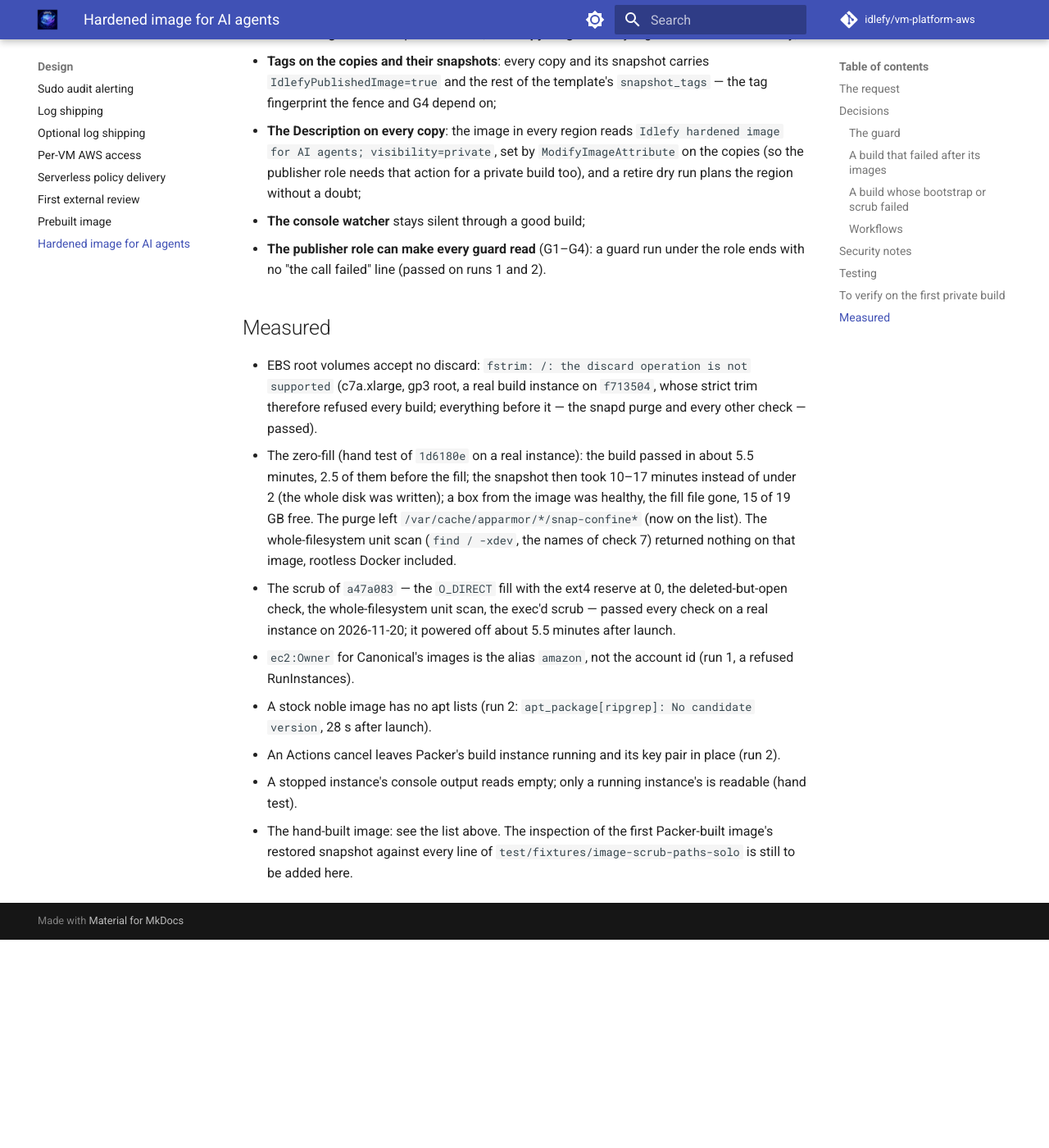
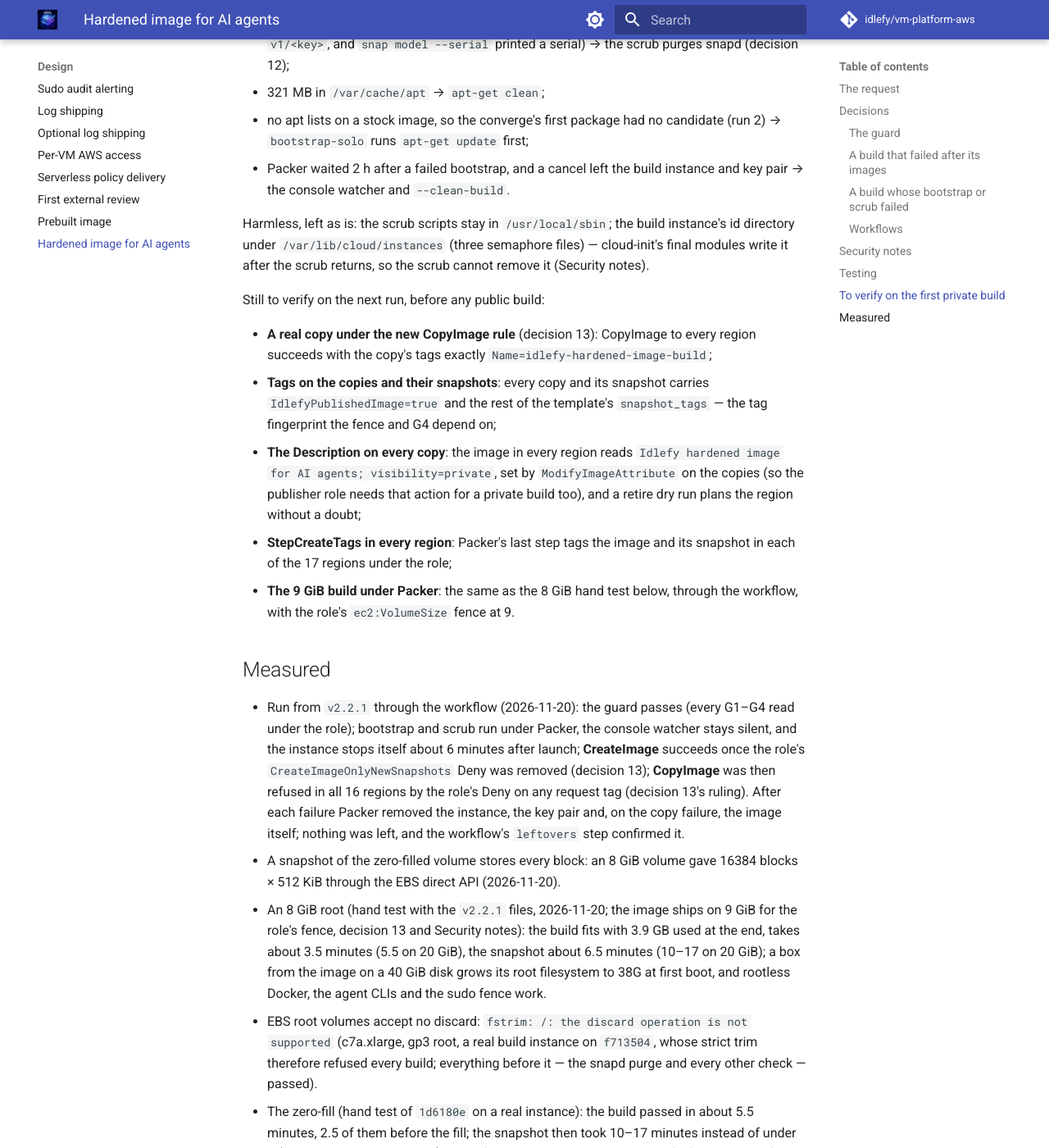
Before and after one commit to idlefy/vm-platform-aws, an MkDocs documentation site: the page built from docs/design/hardened-image.md, in a window 1280 px wide and 1400 px high, scrolled down 19165 px. Shown: the whole window at 82% size. Built offline with MkDocs 1.6.1 and Material for MkDocs 9.7.7, drawn with Linux system fonts in a browser that asks for light colours; comment, search, counter and statistics services are not loaded; before the commit the page ends 20311 px from its top, so only the background shows below that; some of the changed text lies outside the part shown.

Commit message:
docs(hardened): first workflow run, CopyImage tag ruling, 9 GiB volume; changelog 2.2.2

````diff
--- a/docs/design/hardened-image.md
+++ b/docs/design/hardened-image.md
@@ -4,10 +4,12 @@
 > build has been inspected, before the first public one.
 
 **Date:** 2026-11-20
-**Status:** implemented; the first Packer-built private image is pending
-(`v2.2.1` fixes what the first two runs and a hand-built image found)
+**Status:** implemented; a run from `v2.2.1` built and registered the image
+and was then refused at CopyImage (fixed in the publisher role, not yet
+proven by a real copy); `v2.2.2` builds on a 9 GiB root volume
 **Ships as:** `v2.2.0`, with the cookbook it converges at `base-2.2.0`;
-`v2.2.1` changes the build only (the cookbook stays `base-2.2.0`).
+`v2.2.1` and `v2.2.2` change the build only (the cookbook stays
+`base-2.2.0`).
 
 | Need | Where |
 |---|---|
@@ -226,7 +228,7 @@ reaches it only through what the customer's own account does to the instance
       "platform_sha": "<40 hex>",
       "platform_tag": "vX.Y.Z",
       "public": true,
-      "root_volume_gib": 20
+      "root_volume_gib": 9
     }
     ```
 
@@ -392,6 +394,26 @@ reaches it only through what the customer's own account does to the instance
     nor removed, and the watcher's instance is the one Packer names, so it
     needs no describe at all.
 
+    **CreateImage** (measured 2026-11-20, run from `v2.2.1`): the role had a
+    Deny on `CreateImage` when the request names an existing snapshot
+    (`CreateImageOnlyNewSnapshots`). EC2 fills `ec2:SnapshotID` for the
+    snapshot an ordinary CreateImage creates, so that Deny refused every
+    image; it was removed.
+
+    **CopyImage — owner ruling 2026-11-20.** The role denied any request tag
+    on a copy. With `CopyImageTags=true` EC2 presents the source image's
+    tags as request tags (`aws:TagKeys` is set), so every copy was refused,
+    in all 16 regions (measured). The role now allows a copy only when its
+    tags are exactly `Name=idlefy-hardened-image-build`: Deny unless
+    `aws:RequestTag/Name` equals that value, and Deny any other tag key.
+    **What this gives up:** a run that already controls the role could copy
+    another unencrypted private image of the publisher account under the
+    build's name and publish it. The guard's G4 refuses to publish while
+    such an image exists (any self-owned image or snapshot that is
+    unencrypted and not fenced). A dedicated publishing account, holding
+    nothing but this image, was the alternative and was not chosen. Applied
+    in the role; **not yet proven by a real copy**.
+
 14. **How the release gets created.** `make release TAG=vX.Y.Z` cuts and the
     owner pushes only the git **tag**; nothing in this repository creates a
     GitHub release. The release flow is: push the tag, then create the
@@ -420,7 +442,9 @@ not the first, and a denied or unreadable read is a failure, never a pass.
 
 G4 exists because the publisher role can copy images inside the account, and
 an unencrypted private disk is the only thing a compromised run could make
-public. While none exists, nothing can leak.
+public. While none exists, nothing can leak. The CopyImage rule of decision
+13 (a copy's tags must be exactly the build's `Name`) leans on this: it does
+not stop a copy of another such image, G4 does.
 
 G2's block-public-access check follows `HARDENED_PUBLIC` (the publish job
 passes the build's value; unset means `true`, anything but `true`/`false` is
@@ -721,13 +745,23 @@ trailing comment. No input or ref name is interpolated into a `run:` script.
       (nothing left to delete; it rewrites `/etc/machine-id`), its no-op
       `fstrim`, and what shutdown and cloud-init's final modules write
       (written, not freed — for example the instance-id directory below).
-  - The cost, measured by hand on `1d6180e` (a real build instance, not yet
-    a Packer build): the build took about 5.5 minutes, 2.5 of them before
-    the fill — about **3 minutes more**; **taking the snapshot** afterwards
-    took **10–17 minutes instead of under 2**, because the whole disk had
-    been written. A box from that image was healthy, with the fill file gone
-    and 15 of 19 GB free. The snapshot's storage growth (roughly 16 GB more
-    per region for the 20 GB root) is still an estimate.
+  - The cost: a snapshot of the zero-filled volume stores **every block**
+    (measured 2026-11-20 through the EBS direct API: an 8 GiB volume gave
+    16384 blocks × 512 KiB), so the stored size is the whole volume, in
+    each of the 17 regions. That is why the image is built on a small root
+    volume (owner decision 2026-11-20; it was 20). Measured by hand on
+    **8 GiB** with the `v2.2.1` files: the build fits (3.9 GB used at the
+    end), takes about 3.5 minutes instead of 5.5, and the snapshot about 6.5
+    minutes instead of 10–17; a box launched from that image on a 40 GiB
+    disk grows its root filesystem to 38G at first boot, and rootless
+    Docker, the agent CLIs and the sudo fence work. **9 GiB** was chosen,
+    not 8: the publisher role's fence for tagging copied snapshots uses
+    `ec2:VolumeSize` as one of its discriminators, and 8 GiB is the default
+    root size of stock Ubuntu images, so 8 would match ordinary snapshots;
+    9 is unusual and stores about 12 % more than 8. The role's
+    `ec2:VolumeSize` fence is 9 (`hardened_volume_gib` in idlefy/infra
+    `terraform/aws/account/github_hardened_image.tf`; it changes with
+    `VOLUME_GIB` in the driver).
 - **The build instance's id directory.** `/var/lib/cloud/instances/<id>`
   (three semaphore files) stays in the image: cloud-init's final modules write
   it after the scrub returns. It names a terminated instance and nothing
@@ -815,6 +849,10 @@ trailing comment. No input or ref name is interpolated into a `run:` script.
 
 ## To verify on the first private build
 
+Status 2026-11-20: a run from `v2.2.1` built the image and registered it,
+then was refused at CopyImage (decision 13). What it proved moved to
+"Measured" below; what is left is at the end of this section.
+
 Status after the first two runs and one hand-built image (2026-11-20). The
 hand test rendered the same user data (with `apt-get update`), launched it by
 hand in the publisher account, made a private image from the stopped
@@ -855,25 +893,11 @@ instance's id directory under `/var/lib/cloud/instances` (three semaphore
 files) — cloud-init's final modules write it after the scrub returns, so the
 scrub cannot remove it (Security notes).
 
-Still to verify on the first Packer-built private image, before any public
-build — none of it was exercised by hand:
+Still to verify on the next run, before any public build:
 
-- **snapd is gone** from the image: no `snapd` package, no
-  `/var/lib/snapd`, no `snap` command, and nothing else the purge removed
-  matters (read the purge's package list on the console);
-- **The zero-fill as changed after the hand test** (`O_DIRECT`, the ext4
-  reserve at 0, the 1 MiB free-space bound, the fsync) passes on a real
-  instance: both passes end on "No space left on device", the free space
-  left is within the bound (note the number), and the reserve is back to
-  its value afterwards; how much the snapshot grows (estimate above,
-  roughly 16 GB per region);
-- **The deleted-but-open check** passes on a real instance: no process
-  holds a deleted file of non-zero size on `/` once the user data's last
-  line has exec'd the scrub and cloud-init's two logs are truncated (a
-  refusal names the file and holder: add the holder to the scrub, never an
-  exception to the check);
-- **CreateImage** under the publisher role, and **CopyImage** to every
-  region under the fence deny;
+- **A real copy under the new CopyImage rule** (decision 13): CopyImage to
+  every region succeeds with the copy's tags exactly
+  `Name=idlefy-hardened-image-build`;
 - **Tags on the copies and their snapshots**: every copy and its snapshot
   carries `IdlefyPublishedImage=true` and the rest of the template's
   `snapshot_tags` — the tag fingerprint the fence and G4 depend on;
@@ -882,12 +906,30 @@ build — none of it was exercised by hand:
   `ModifyImageAttribute` on the copies (so the publisher role needs that
   action for a private build too), and a retire dry run plans the region
   without a doubt;
-- **The console watcher** stays silent through a good build;
-- **The publisher role can make every guard read** (G1–G4): a guard run
-  under the role ends with no "the call failed" line (passed on runs 1 and
-  2).
+- **StepCreateTags in every region**: Packer's last step tags the image and
+  its snapshot in each of the 17 regions under the role;
+- **The 9 GiB build under Packer**: the same as the 8 GiB hand test below,
+  through the workflow, with the role's `ec2:VolumeSize` fence at 9.
 
 ## Measured
+
+- Run from `v2.2.1` through the workflow (2026-11-20): the guard passes
+  (every G1–G4 read under the role); bootstrap and scrub run under Packer,
+  the console watcher stays silent, and the instance stops itself about 6
+  minutes after launch; **CreateImage** succeeds once the role's
+  `CreateImageOnlyNewSnapshots` Deny was removed (decision 13); **CopyImage**
+  was then refused in all 16 regions by the role's Deny on any request tag
+  (decision 13's ruling). After each failure Packer removed the instance,
+  the key pair and, on the copy failure, the image itself; nothing was left,
+  and the workflow's `leftovers` step confirmed it.
+- A snapshot of the zero-filled volume stores every block: an 8 GiB volume
+  gave 16384 blocks × 512 KiB through the EBS direct API (2026-11-20).
+- An 8 GiB root (hand test with the `v2.2.1` files, 2026-11-20; the image
+  ships on 9 GiB for the role's fence, decision 13 and Security notes): the build
+  fits with 3.9 GB used at the end, takes about 3.5 minutes (5.5 on 20 GiB),
+  the snapshot about 6.5 minutes (10–17 on 20 GiB); a box from the image on
+  a 40 GiB disk grows its root filesystem to 38G at first boot, and rootless
+  Docker, the agent CLIs and the sudo fence work.
 
 - EBS root volumes accept no discard: `fstrim: /: the discard operation is
   not supported` (c7a.xlarge, gp3 root, a real build instance on
````
Also changed, not shown: docs/changelog.md (+26 -0 lines).
